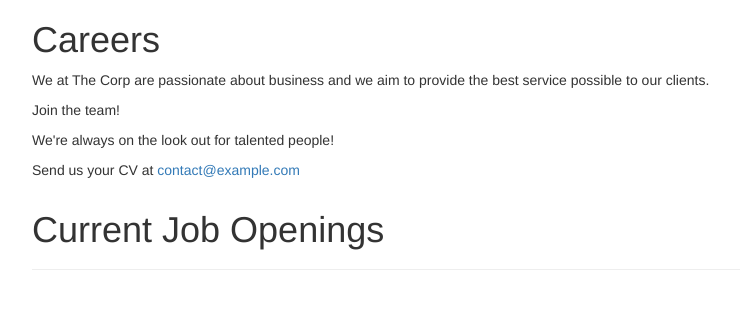
After one commit to TheArtling/django-careers, a Django app: page /careers/ in a window 1280 px wide. The commit adds this page. Shown: the top 309 px of the page, without its empty margins (53-793 px from the left). Run offline with Django 3.2, Linux system fonts and the light colour scheme; data that the repository does not hold is empty; some libraries are stand-ins or nearby versions.

Commit message:
Refactore career templates

```diff
--- /dev/null
+++ b/careers/templates/careers/careers_desc.html
@@ -0,0 +1,9 @@
+<div class="row">
+    <div class="col-sm-12 text-md2">
+        <h1>Careers</h1>
+        <p>We at The Corp are passionate about business and we aim to provide the best service possible to our clients.</p>
+        <p>Join the team!</p>
+        <p>We're always on the look out for talented people!</p>
+        <p>Send us your CV at <a class="underline" href="mailto:contact@example.com">contact@example.com</a></p>
+    </div>
+</div>
--- /dev/null
+++ b/careers/templates/careers/careers_list_view.html
@@ -0,0 +1,14 @@
+<div class="row">
+    <div class="col-sm-12 text-md2">
+        <h1>Current Job Openings</h1>
+        <ul>
+        {% for career in careers %}
+            <li><a href="#{{ career.slug }}">{{ career.title }}</a></li>
+        {% endfor %}
+        </ul>
+        <hr />
+        {% for career in careers %}
+          {% include "careers/careers_list_item.html" with career=career %}
+        {% endfor %}
+    </div>
+</div>
--- a/careers/templates/careers/careers_view.html
+++ b/careers/templates/careers/careers_view.html
@@ -1,24 +1,8 @@
-{% extends "careers/base.html" %}
-{% load django_markdown %}
+{% extends "base.html" %}
 
 {% block main %}
-<div class="row">
-    <div class="col-sm-12 text-md2">
-        <h1 class="first">Current Job Openings</h1>
-        <ul>
-        {% for career in careers %}
-            <li><a href="#{{ career.slug }}">{{ career.title }}</a></li>
-        {% endfor %}
-        </ul>
-        <hr />
-        {% for career in careers %}
-            <div class="col-xs-12" style="position:relative;">
-                <div id="{{ career.slug }}" style="visibility:hidden;top:-50px;position:absolute;"></div>
-                <h2 class="text-larger">{{ career.title }}</h2>
-                {{ career.job_description|markdown }}
-                <hr />
-            </div>
-        {% endfor %}
-    </div>
-</div>
+  <div class="container">
+    {% include "careers/careers_desc.html" %}
+    {% include "careers/careers_list_view.html"%}
+  </div>
 {% endblock %}
```
Also changed, not shown: careers/templates/careers/careers_list_item.html (added, +8 -0 lines).
